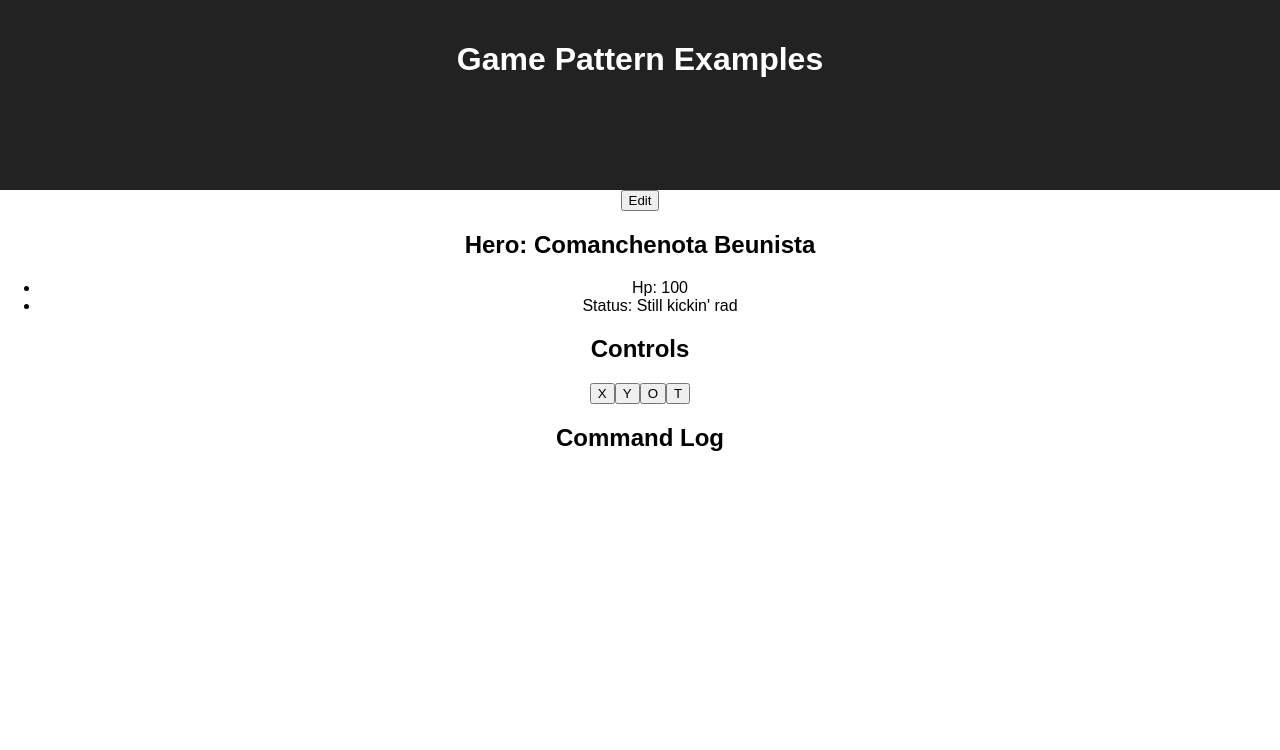
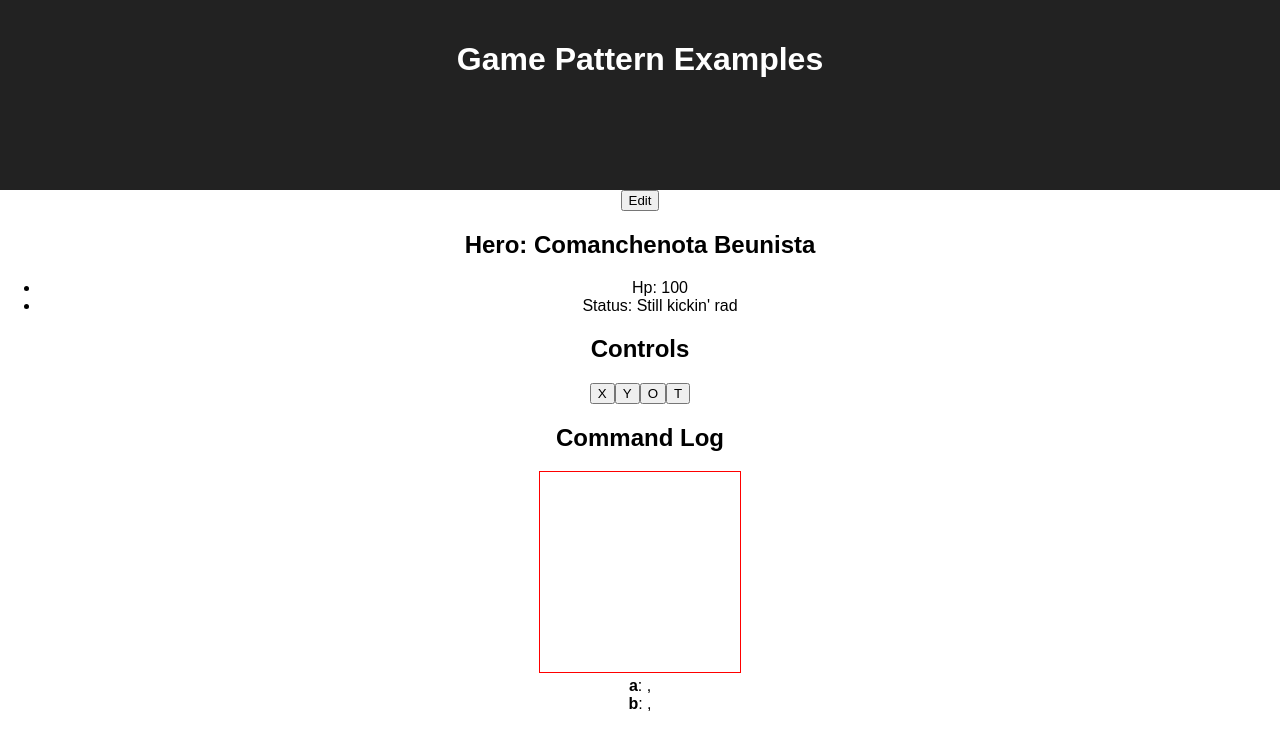
Before and after one commit to jacobangel/gamepatterns, a React (Create React App) app: page / in a window 1280 px wide. Shown: the top 750 px of the page. Built offline with nearby package versions, Linux system fonts and the light colour scheme.

Commit message:
Man its hard tosee lil pixels.

```diff
--- a/src/App.tsx
+++ b/src/App.tsx
@@ -1,6 +1,7 @@
 import * as React from 'react';
 import './App.css';
 import CommandExample from './Command/Example';
+import BresenhamExample from './Bresenham/Example';
 import { CommandTypes, CommandResult } from './Command/Command';
 
 type Actor = {
@@ -25,9 +26,12 @@ const ActorViewer = (props: ActorProps) => {
   const { hp, name } = props;
   return (
     <div>
-      <button onClick={() => {
-        props.onEdit();
-      }}>Edit</button>
+      <div>
+        <button onClick={() => {
+          props.onEdit();
+        }}>Edit</button>
+
+      </div>
       <h2>Hero: {name}</h2>
       <ul>
         <li>Hp: {hp}</li>
@@ -61,8 +65,12 @@ class App extends React.Component {
     commands: [],
   }
 
+
+
   handleInput = (result: CommandResult) => {
-    // if i were to extract this i'd really be inventing the wheel, huh.
+    /**
+     * if i were to extract this i'd really be inventing the wheel, huh.
+     */
     this.setState((prevState: State, props) => {
       switch (result.type) {
         case CommandTypes.NameChange:
@@ -77,7 +85,9 @@ class App extends React.Component {
             return {};
           }
           return {
-            commands: [...prevState.commands, `Ugh, ${prevState.actor.name} took ${result.value} damage!!!`],
+            commands: [
+              ...prevState.commands,
+            ],
             actor: {
                ...prevState.actor,
                hp: prevState.actor.hp - result.value
@@ -87,7 +97,7 @@ class App extends React.Component {
         case CommandTypes.Jump:
           const prevCommands = prevState.commands || [];
           return {
-            commands: [ ...prevCommands, result.value ]
+            commands: [ ...prevCommands, result ]
           }
 
         default:
@@ -150,6 +160,7 @@ class App extends React.Component {
           myDude={actor}
           onInput={this.handleInput}
         />
+        <BresenhamExample />
       </div>
     );
   }
--- /dev/null
+++ b/src/Bresenham/Example.tsx
@@ -0,0 +1,98 @@
+import * as React from 'react';
+
+export interface Props {
+}
+
+class Canvas extends React.Component<Props> {
+  canvas : HTMLCanvasElement | null = null;
+
+  state = {
+    a: [],
+    b: [],
+  }
+
+  constructor(props : object) {
+    super(props);
+  }
+
+  handleCanvasClick = (e:any) => {
+    console.log(e);
+    let { pageX, pageY } = e;
+    let { offsetLeft, offsetTop } = e.target;
+    const { a, b } = this.state;
+    if (a.length && b.length) {
+      this.setState({
+        a: [],
+        b: []
+      });
+      return;
+    }
+    let newPoint = [ pageX - offsetLeft, pageY - offsetTop ];
+    if (a.length) {
+      this.setState({ b: newPoint})
+    } else {
+      this.setState({ a: newPoint })
+    }
+  }
+
+  fillPixel = (ctx: CanvasRenderingContext2D, point: Array<number>) => {
+    let imageData = ctx.createImageData(1, 1);
+    let data = imageData.data;
+    data[0] = 0;
+    data[1] = 0;
+    data[2] = 0;
+    data[3] = 128;
+    console.log(imageData, point);
+    ctx.putImageData(imageData, point[0], point[1]);
+  }
+
+  handleDraw() {
+    const { a, b } = this.state;
+    console.log('drawring');
+    if (!a || !b) {
+      return;
+    }
+    if (this.canvas && this.canvas.getContext) {
+      let ctx = this.canvas.getContext('2d');
+      if (ctx === null) {
+        return;
+      }
+      if (a.length) {
+        this.fillPixel(ctx, a);
+      }
+      if (b.length) {
+        this.fillPixel(ctx, b);
+      }
+    }
+  }
+
+  componentDidUpdate() {
+    this.handleDraw();
+  }
+
+  render () {
+    return (
+      <div>
+        <canvas
+          onClick={this.handleCanvasClick}
+          width={200}
+          height={200}
+          style={{ border: '1px solid red' }}
+
+          ref={(ref) => { this.canvas = ref; }}
+        />
+        <div>
+         {
+          <div><strong>a</strong>: {this.state.a[0]}, {this.state.a[1]}</div>
+         }
+         {
+          this.state.b &&
+          <div><strong>b</strong>: {this.state.b[0]}, {this.state.b[1]}</div>
+         }
+        </div>
+      </div>
+    )
+  }
+}
+
+export default Canvas;
```
